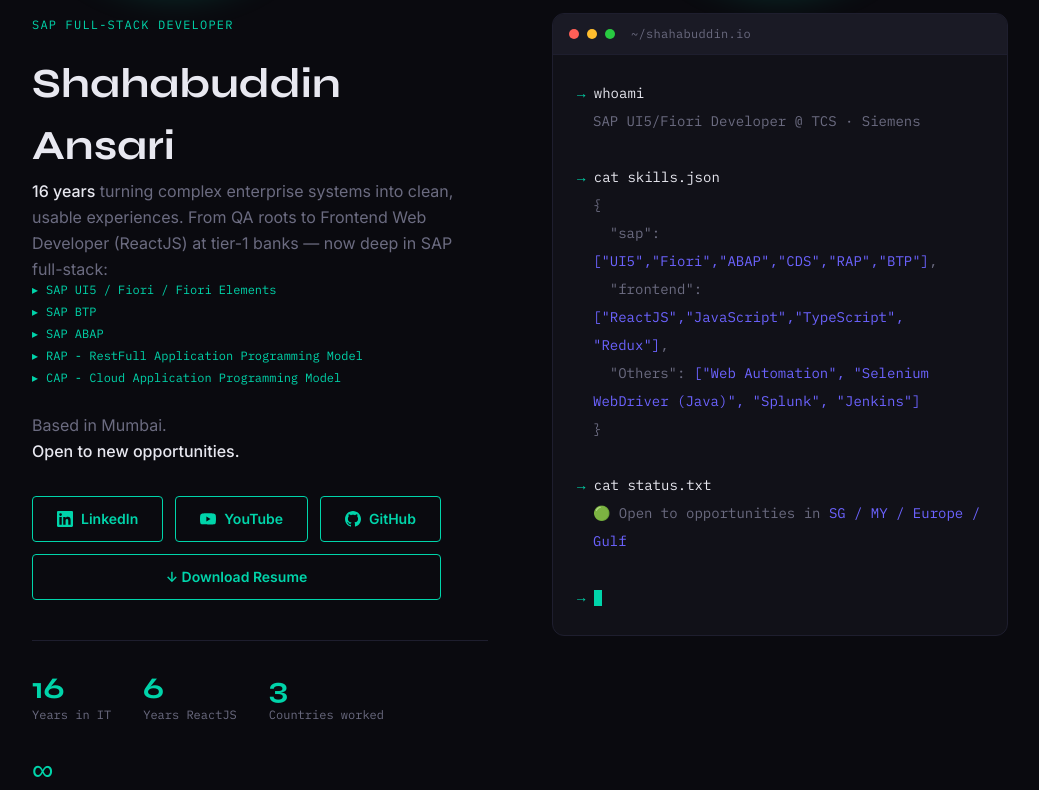
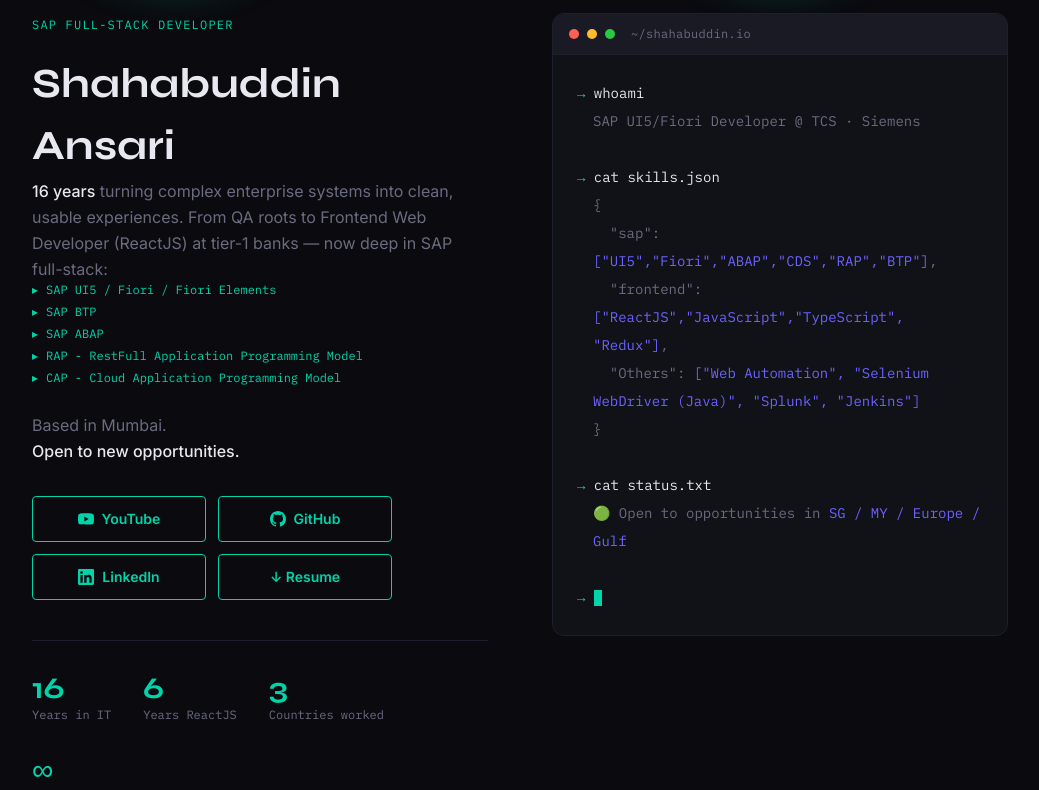
Before and after one commit to ShahabuddinAnsari/shahabuddin_portfolio, a React (Create React App) app: page / in a window 1280 px wide. Shown: the part 375-1165 px from the top of the page, without its empty margins (120-1159 px from the left). Built offline with nearby package versions, Linux system fonts and the light colour scheme.

Commit message:
Updated buttons

```diff
--- a/src/components/Hero.jsx
+++ b/src/components/Hero.jsx
@@ -73,25 +73,13 @@ export default function Hero() {
               </strong>
             </p>
 
-            <div className="flex justify-center md:justify-start">
-              <div className="flex flex-col gap-3">
-              <div className="flex gap-3">
-                <a
-                  href={profile.linkedin}
-                  target="_blank"
-                  rel="noopener noreferrer"
-                  className="border border-accent text-accent font-semibold text-sm px-6 py-3 rounded hover:bg-accent hover:text-bg transition-all no-underline text-center flex items-center gap-2"
-                >
-                  <svg xmlns="http://www.w3.org/2000/svg" viewBox="0 0 24 24" width="16" height="16" fill="currentColor">
-                    <path d="M20.447 20.452h-3.554v-5.569c0-1.328-.027-3.037-1.852-3.037-1.853 0-2.136 1.445-2.136 2.939v5.667H9.351V9h3.414v1.561h.046c.477-.9 1.637-1.85 3.37-1.85 3.601 0 4.267 2.37 4.267 5.455v6.286zM5.337 7.433a2.062 2.062 0 0 1-2.063-2.065 2.064 2.064 0 1 1 2.063 2.065zm1.782 13.019H3.555V9h3.564v11.452zM22.225 0H1.771C.792 0 0 .774 0 1.729v20.542C0 23.227.792 24 1.771 24h20.451C23.2 24 24 23.227 24 22.271V1.729C24 .774 23.2 0 22.222 0h.003z"/>
-                  </svg>
-                  LinkedIn
-                </a>
+            <div className="grid grid-cols-2 gap-3" style={{ maxWidth: "360px" }}>
+              {/* Row 1: YouTube + GitHub */}
               <a
                 href={profile.youtube}
                 target="_blank"
                 rel="noopener noreferrer"
-                  className="border border-accent text-accent font-semibold text-sm px-6 py-3 rounded hover:bg-accent hover:text-bg transition-all no-underline text-center flex items-center gap-2"
+                className="border border-accent text-accent font-semibold text-sm px-4 py-3 rounded hover:bg-accent hover:text-bg transition-all no-underline flex items-center justify-center gap-2"
               >
                 <svg xmlns="http://www.w3.org/2000/svg" viewBox="0 0 24 24" width="16" height="16" fill="currentColor">
                   <path d="M23.498 6.186a3.016 3.016 0 0 0-2.122-2.136C19.505 3.545 12 3.545 12 3.545s-7.505 0-9.377.505A3.017 3.017 0 0 0 .502 6.186C0 8.07 0 12 0 12s0 3.93.502 5.814a3.016 3.016 0 0 0 2.122 2.136c1.871.505 9.376.505 9.376.505s7.505 0 9.377-.505a3.015 3.015 0 0 0 2.122-2.136C24 15.93 24 12 24 12s0-3.93-.502-5.814zM9.545 15.568V8.432L15.818 12l-6.273 3.568z"/>
@@ -102,22 +90,32 @@ export default function Hero() {
                 href={profile.github}
                 target="_blank"
                 rel="noopener noreferrer"
-                  className="border border-accent text-accent font-semibold text-sm px-6 py-3 rounded hover:bg-accent hover:text-bg transition-all no-underline text-center flex items-center gap-2"
+                className="border border-accent text-accent font-semibold text-sm px-4 py-3 rounded hover:bg-accent hover:text-bg transition-all no-underline flex items-center justify-center gap-2"
               >
                 <svg xmlns="http://www.w3.org/2000/svg" width="16" height="16" viewBox="0 0 24 24" fill="currentColor">
                   <path d="M12 0C5.37 0 0 5.37 0 12c0 5.3 3.438 9.8 8.205 11.385.6.113.82-.258.82-.577 0-.285-.01-1.04-.015-2.04-3.338.724-4.042-1.61-4.042-1.61-.546-1.385-1.335-1.755-1.335-1.755-1.087-.744.084-.729.084-.729 1.205.084 1.838 1.236 1.838 1.236 1.07 1.835 2.809 1.305 3.495.998.108-.776.417-1.305.76-1.605-2.665-.3-5.466-1.332-5.466-5.93 0-1.31.465-2.38 1.235-3.22-.135-.303-.54-1.523.105-3.176 0 0 1.005-.322 3.3 1.23.96-.267 1.98-.399 3-.405 1.02.006 2.04.138 3 .405 2.28-1.552 3.285-1.23 3.285-1.23.645 1.653.24 2.873.12 3.176.765.84 1.23 1.91 1.23 3.22 0 4.61-2.805 5.625-5.475 5.92.42.36.81 1.096.81 2.22 0 1.606-.015 2.896-.015 3.286 0 .315.21.69.825.57C20.565 21.795 24 17.295 24 12c0-6.63-5.37-12-12-12"/>
                 </svg>
                 GitHub
               </a>
-              </div>
+              {/* Row 2: LinkedIn + Resume */}
+              <a
+                href={profile.linkedin}
+                target="_blank"
+                rel="noopener noreferrer"
+                className="border border-accent text-accent font-semibold text-sm px-4 py-3 rounded hover:bg-accent hover:text-bg transition-all no-underline flex items-center justify-center gap-2"
+              >
+                <svg xmlns="http://www.w3.org/2000/svg" viewBox="0 0 24 24" width="16" height="16" fill="currentColor">
+                  <path d="M20.447 20.452h-3.554v-5.569c0-1.328-.027-3.037-1.852-3.037-1.853 0-2.136 1.445-2.136 2.939v5.667H9.351V9h3.414v1.561h.046c.477-.9 1.637-1.85 3.37-1.85 3.601 0 4.267 2.37 4.267 5.455v6.286zM5.337 7.433a2.062 2.062 0 0 1-2.063-2.065 2.064 2.064 0 1 1 2.063 2.065zm1.782 13.019H3.555V9h3.564v11.452zM22.225 0H1.771C.792 0 0 .774 0 1.729v20.542C0 23.227.792 24 1.771 24h20.451C23.2 24 24 23.227 24 22.271V1.729C24 .774 23.2 0 22.222 0h.003z"/>
+                </svg>
+                LinkedIn
+              </a>
               <a
                 href="/Shahabuddin_Ansari_CV.pdf"
                 download
-                className="w-full border border-accent text-accent font-semibold text-sm px-6 py-3 rounded hover:bg-accent hover:text-bg transition-all no-underline text-center"
+                className="border border-accent text-accent font-semibold text-sm px-4 py-3 rounded hover:bg-accent hover:text-bg transition-all no-underline flex items-center justify-center gap-2"
               >
-                ↓ Download Resume
+                ↓ Resume
               </a>
-              </div>
             </div>
 
             {/* Stats */}
```
Lines whose indentation alone changed are shown as unchanged.
